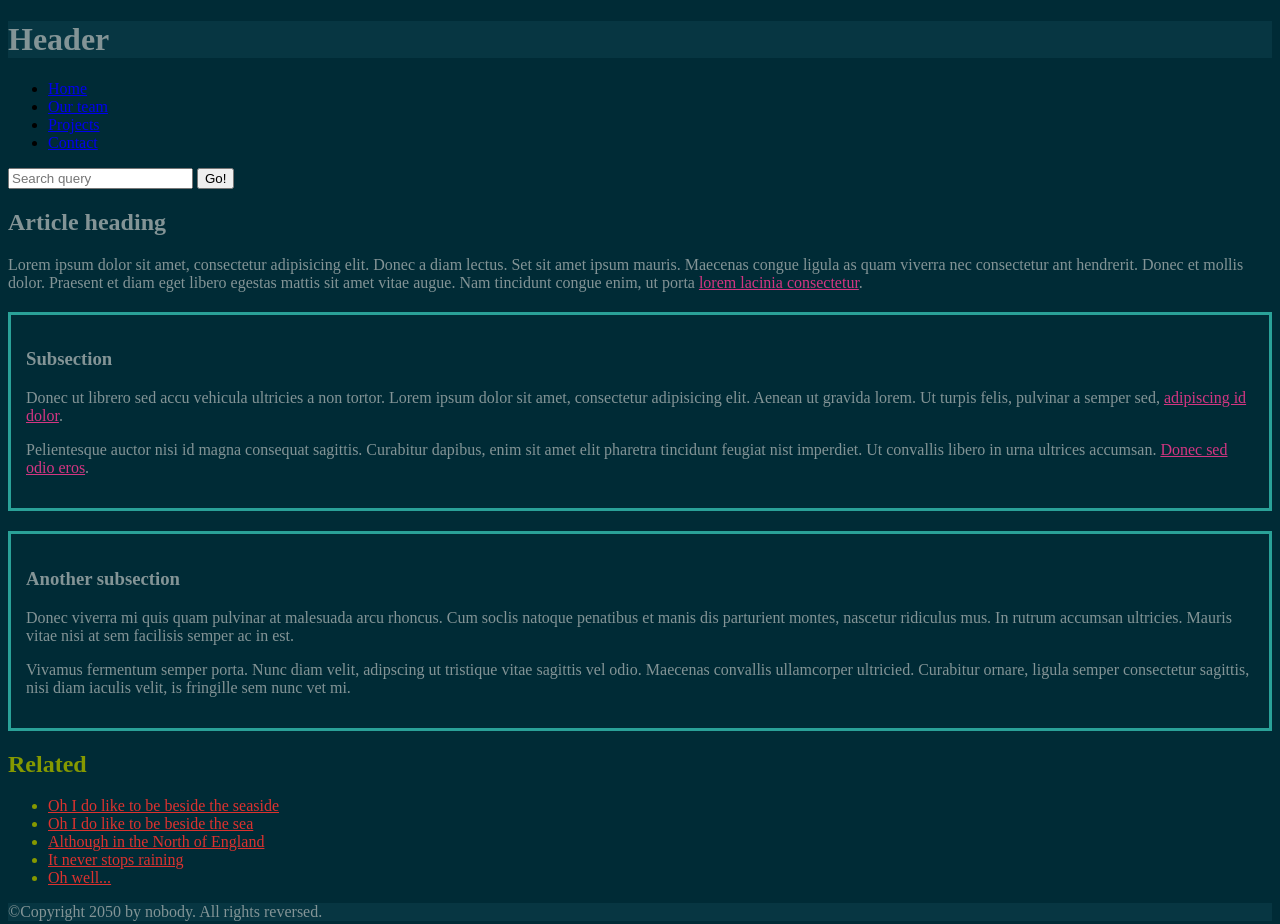
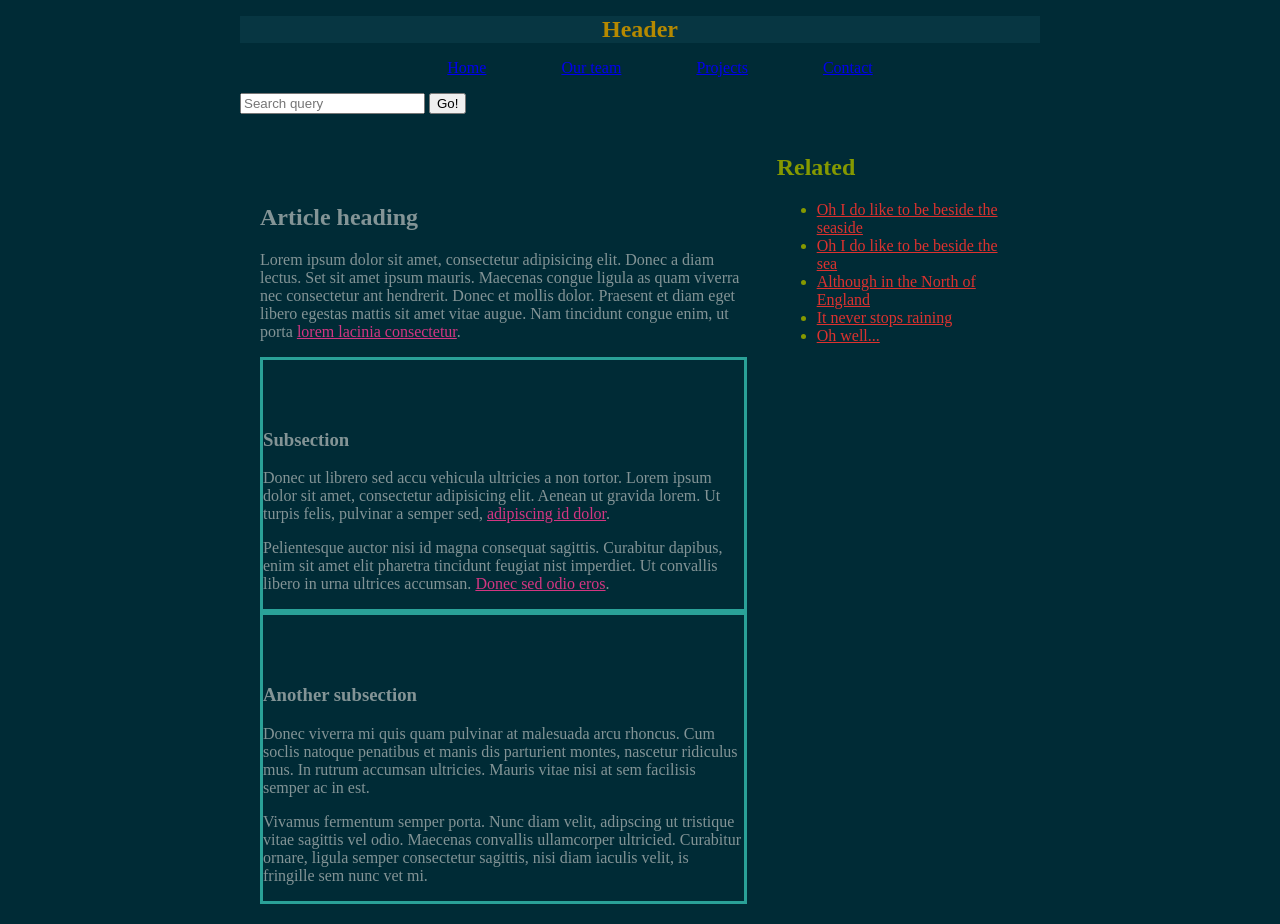
Before and after one commit to toribrekk/tori_mcquaker_assessment_1-3, a plain HTML site: page index.html in a window 1280 px wide. Shown: the top 924 px of the page. Drawn offline with Linux system fonts and the light colour scheme; a web font is replaced by a local one.

Commit message:
Layout and alignment configuration
# Changes Made
1. Main header adjustments (center, size, colour)
2. Layout configuration to right-align aside *Related Links*
3. Padding adjustments to article headings
4. Configure and align navigation menu with flexbox
5. Set max-width to 800px with centered page layout

```diff
--- a/index.html
+++ b/index.html
@@ -27,9 +27,11 @@
             --c-green: rgb(133, 153, 0);
         }
 
-        /* 1. Set background colour */
+        /* 1. Set background colour 11. Set max-width*/
         body {
             background-color: var(--c-background-color);
+            max-width: 800px;
+            margin: 0 auto;
         }
 
         /* 2. Set background of header and footer */
@@ -59,8 +61,31 @@
         /* 6. Create border around subsection */
         .subsection {
             border: 3px solid var(--c-cyan);
-            padding: 15px;
-            margin: 20px 0;
+        }
+
+        /* 7. Centre, Re-size, Colour Header */
+        header h1 {
+            text-align: center;
+            font-size: 150%;
+            color: var(--c-yellow);
+        }
+
+        /* 8. Remove bullet points from ul list */
+        nav ul {
+            list-style: none;
+
+        }
+
+        /* 9. Center, align and flex layout of nav items */
+        nav {
+            width: 100%;
+        }
+
+        nav ul {
+            display: flex;
+            justify-content: center;
+            flex-wrap: wrap;
+            gap: 75px;
         }
 
         /* 10. Aside text colour requirements */
@@ -74,6 +99,27 @@
 
         aside a:hover {
             color: var(--c-blue);
+        }
+
+        /* 12. Set padding to article headings */
+        article h2,
+        article h3 {
+            padding-top: 50px;
+        }
+
+        /* 13. Layout change - side by side*/
+        main {
+            display: flex;
+            gap: 30px;
+            padding: 20px;
+        }
+
+        article {
+            flex: 2;
+        }
+
+        aside {
+            flex: 1;
         }
     </style>
 
```
